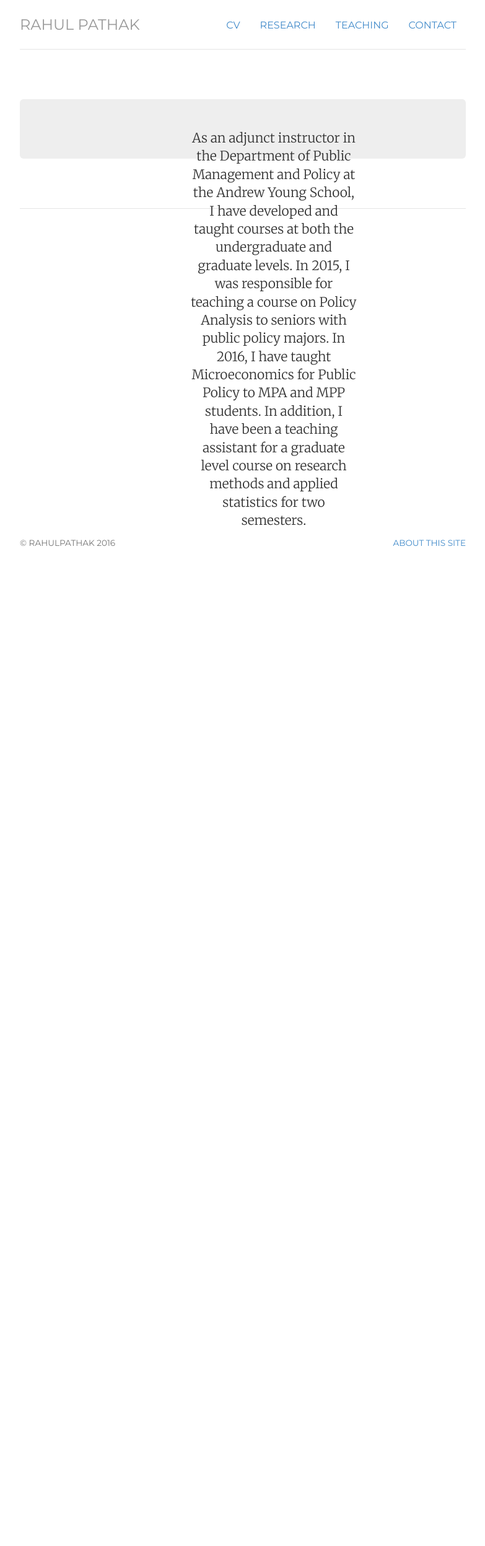
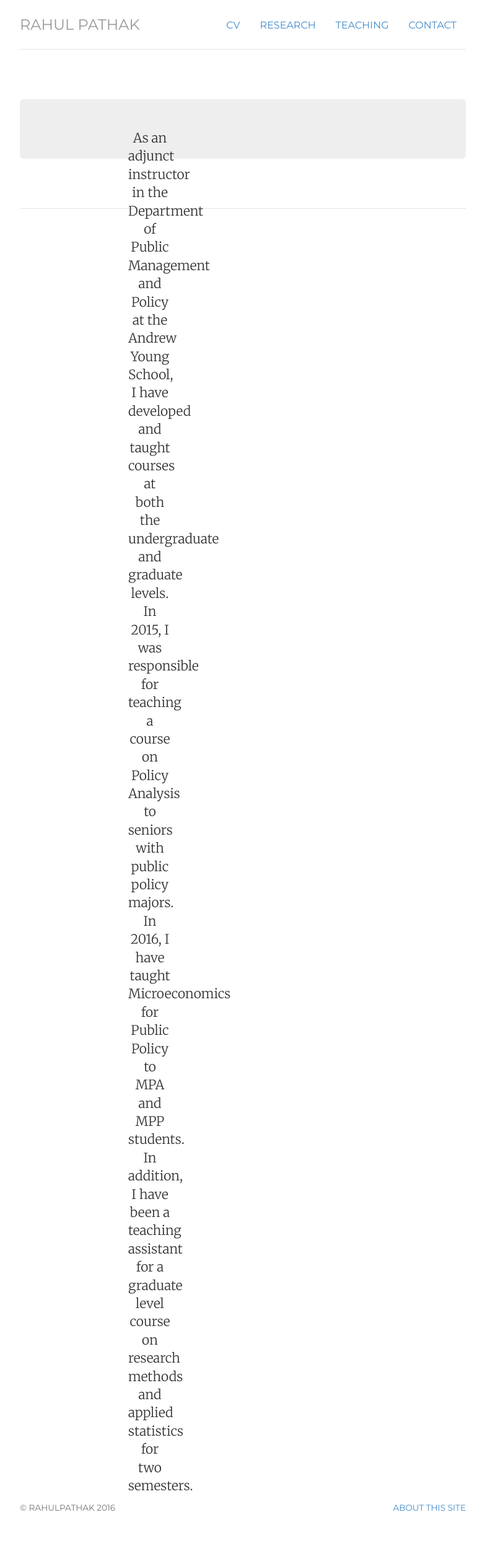
Before and after one commit to pathak-rahul/pathak-rahul.github.io, a Jekyll site: the page built from teaching/index.html, in a window 1280 px wide. Shown: the whole page at 62% size, without its empty margins (248-1031 px from the left). Built offline with Jekyll 4.4.1, drawn with Linux system fonts in a browser that asks for light colours; before the commit the page ends 937 px from its top, so only the background shows below that.

Commit message:
Update index.html

```diff
--- a/teaching/index.html
+++ b/teaching/index.html
@@ -5,10 +5,10 @@
 <div class="teaching">
 
 <div class="jumbotron">
-	<div class="col-sm-4">
+	<div class="col-sm-2">
 	</div>
 
-	<div itemscope itemtype="http://data-vocabulary.org/Person" class="col-sm-6">
+	<div itemscope itemtype="http://data-vocabulary.org/Person" class="col-sm-2">
 
 
 	<p class-"lead"> As an adjunct instructor in the Department of Public Management and Policy at the Andrew Young School, I have developed and taught courses at both the undergraduate and graduate levels. In 2015, I was responsible for teaching a course on Policy Analysis to seniors with public policy majors. In 2016, I have taught Microeconomics for Public Policy to MPA and MPP students. In addition, I have been a teaching assistant for a graduate level course on research methods and applied statistics for two semesters. </p> </span>
```
